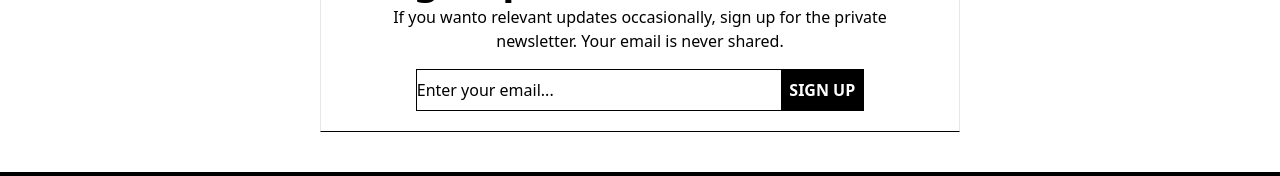
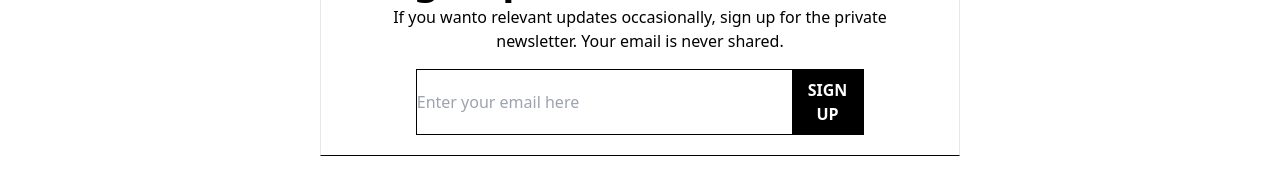
Before and after one commit to markokova16/my-app, a React (Create React App) app: page / in a window 1280 px wide. Shown: the part 4795-4971 px from the top of the page. Built offline with nearby package versions, Linux system fonts and the light colour scheme.

Commit message:
responzivni search bar i popravljen dizajn istog

```diff
--- a/src/components/NewsletterSignup/NewsletterSignup.tsx
+++ b/src/components/NewsletterSignup/NewsletterSignup.tsx
@@ -1,10 +1,16 @@
-import React from "react";
+import React, { useState, ChangeEvent } from "react";
 
 interface INewsletterSignupProps {
   className?: string;
 }
 
 const NewsletterSignup: React.FC<INewsletterSignupProps> = ({ className }) => {
+  const [inputValue, setInputValue] = useState("");
+
+  const handleInputChange = (e: ChangeEvent<HTMLInputElement>) => {
+    setInputValue(e.target.value);
+  };
+
   return (
     <div className={`${className}`}>
       <div className="w-11/12 my-2">
@@ -18,7 +24,12 @@ const NewsletterSignup: React.FC<INewsletterSignupProps> = ({ className }) => {
       </div>
 
       <div className="border border-black w-11/12 md:w-9/12  flex flex-row justify-between">
-        <input type="email" value="Enter your email..."></input>
+        <input
+          className="w-full"
+          type="email"
+          placeholder="Enter your email here"
+          onChange={handleInputChange}
+        ></input>
         <button className="bg-black font-bold text-white p-2">SIGN UP</button>
       </div>
     </div>
```
